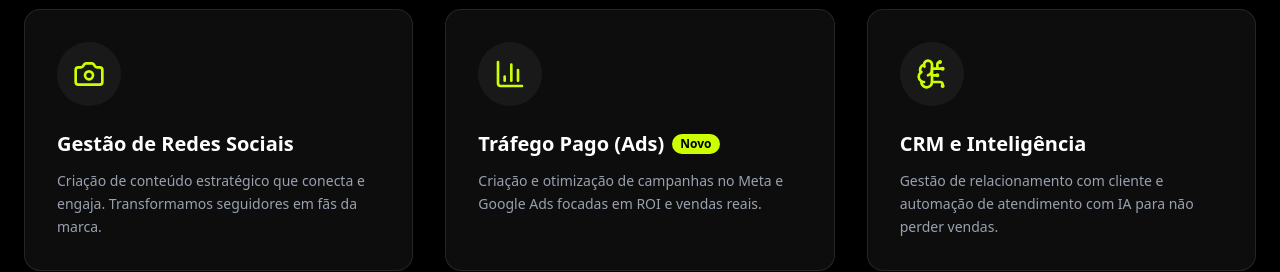
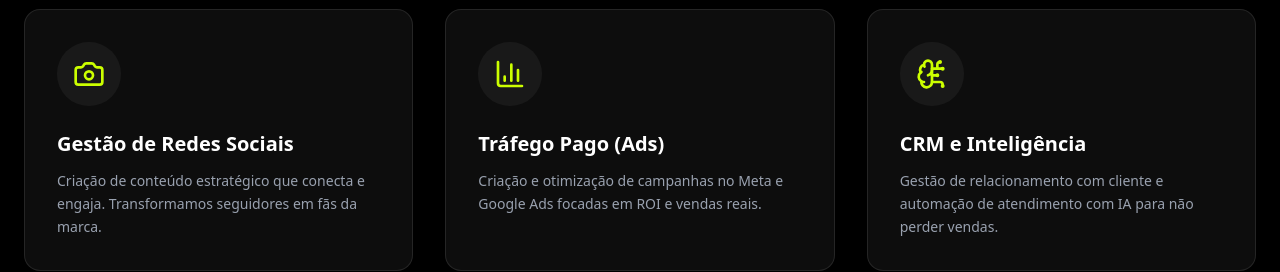
Before and after one commit to duacriativa/marketingdemoda, a Next.js app: page / in a window 1280 px wide. Shown: the part 2940-3212 px from the top of the page. Built offline with nearby package versions, Linux system fonts and the light colour scheme.

Commit message:
fix: remove badge Novo do card Tráfego Pago e reverte WhatsAppButton

```diff
--- a/components/Services.tsx
+++ b/components/Services.tsx
@@ -1,5 +1,4 @@
 "use client";
-
 import { motion } from "framer-motion";
 import Link from "next/link";
 import { Camera, BarChart3, Users, MessageSquare, ShoppingBag, BrainCircuit, Clapperboard, PenTool } from "lucide-react";
@@ -53,17 +52,16 @@ const Services = () => {
     <section id="services" className="py-24 bg-duabg relative overflow-hidden">
       {/* Background blobs */}
       <div className="absolute top-0 right-0 w-[500px] h-[500px] bg-dualime/5 rounded-full blur-[150px] -z-10" />
-
       <div className="container mx-auto px-6">
         <div className="text-center max-w-3xl mx-auto mb-20">
           <h2 className="text-white text-3xl md:text-5xl font-bold mb-6">
-                        Tudo o que sua marca precisa para <span className="text-dualime">vender mais</span>.
+            Tudo o que sua marca precisa para{" "}
+            <span className="text-dualime">vender mais</span>.
           </h2>
           <p className="text-gray-400 text-lg">
             Nossa esteira de serviços cobre todas as pontas do marketing de moda, garantindo consistência e resultado.
           </p>
         </div>
-
         <div className="grid grid-cols-1 md:grid-cols-2 lg:grid-cols-3 gap-8">
           {services.map((service, index) => {
             const cardContent = (
@@ -73,8 +71,6 @@ const Services = () => {
                 </div>
                 <h3 className="text-xl font-bold text-white mb-3 flex items-center gap-2">
                   {service.title}
-                                    {/* @ts-ignore */}
-                                    {service.link && <span className="text-xs bg-dualime text-black px-2 py-0.5 rounded-full">Novo</span>}
                 </h3>
                 <p className="text-gray-400 leading-relaxed text-sm">
                   {service.description}
```
Lines whose indentation alone changed are shown as unchanged.
